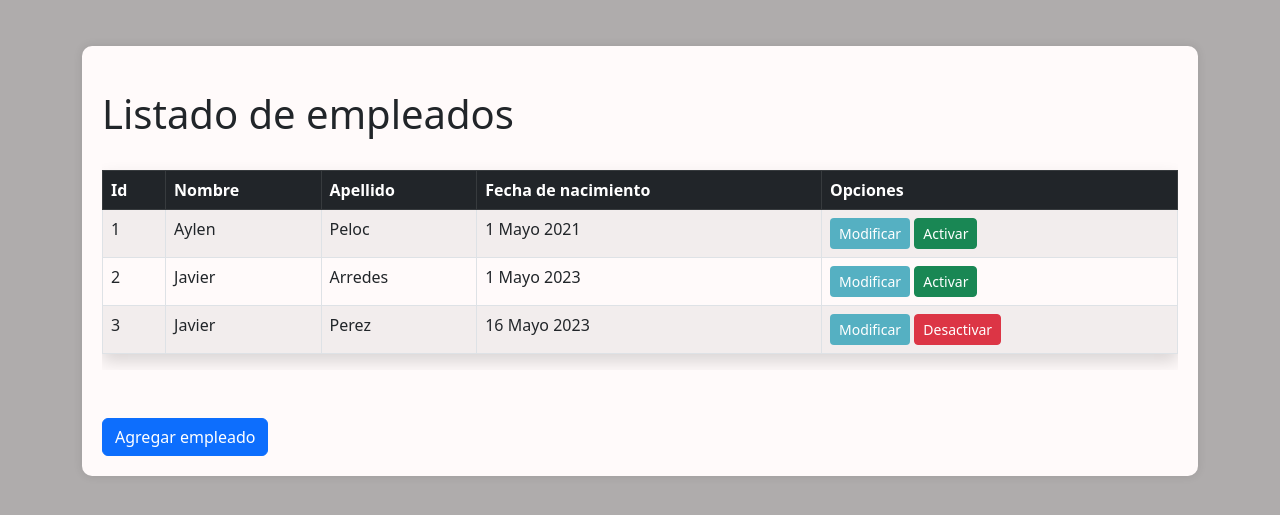
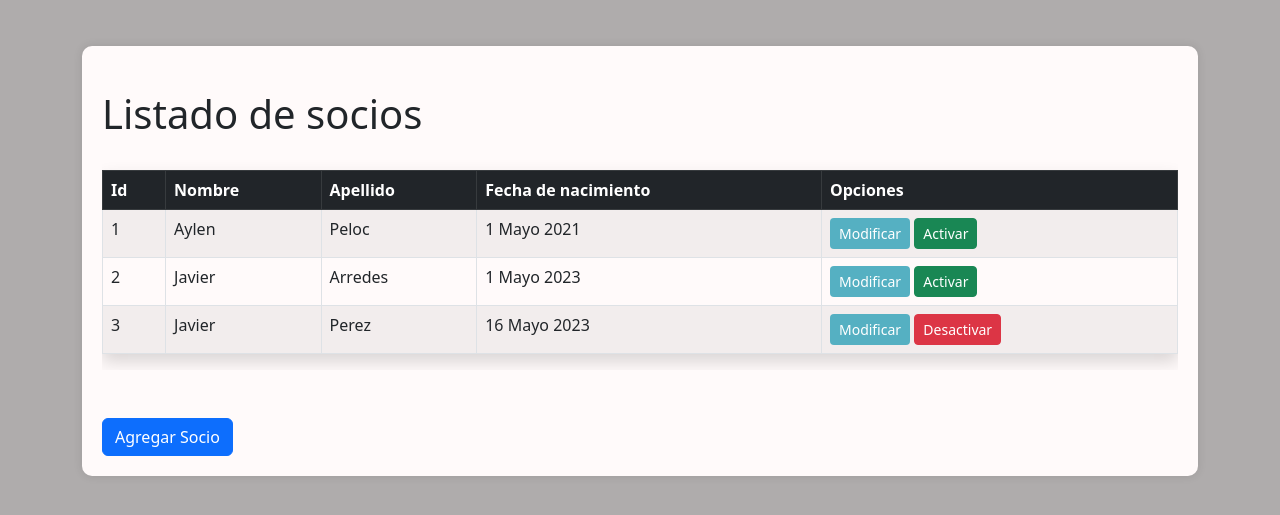
Before and after one commit to TinchoARS/BibliotecaWebApp, a Django app: page /biblioteca/socios/listado/ in a window 1280 px wide. Shown: the part 74-589 px from the top of the page. Run offline with Django 4.2, Linux system fonts and the light colour scheme; data comes from the database, SQL or seed files in the repository; some libraries are stand-ins or nearby versions.

Commit message:
Actualizo texto en listado de Socios

```diff
--- a/biblioteca/templates/biblioteca/listado_socios.html
+++ b/biblioteca/templates/biblioteca/listado_socios.html
@@ -1,7 +1,7 @@
 {% load static %}
 <html>
     <head>
-        <title>Listdo de socios</title>
+        <title>Listado de socios</title>
         <link rel="stylesheet" href="{% static 'css/bootstrap.min.css' %}">
         <link rel="stylesheet" href="{% static 'css/propios.css' %}">
     </head>
@@ -18,7 +18,7 @@
         <h1>
         <div class="container mt-4">
             <div class="content-container">
-                <h1 class="mt-4">Listado de empleados</h1>
+                <h1 class="mt-4">Listado de socios</h1>
                 <div class="table-responsive">
                     <table class="table table-bordered table-striped table-hover mt-4 shadow">
                         <thead class="table-dark">
@@ -55,7 +55,7 @@
                     </table>
                 </div>
                 <br>
-                <a href="{% url 'nuevo_libro' %}" class="btn btn-primary">Agregar empleado</a>
+                <a href="{% url 'nuevo_socio' %}" class="btn btn-primary">Agregar Socio</a>
             </div>
         </div>
     </body>
```
